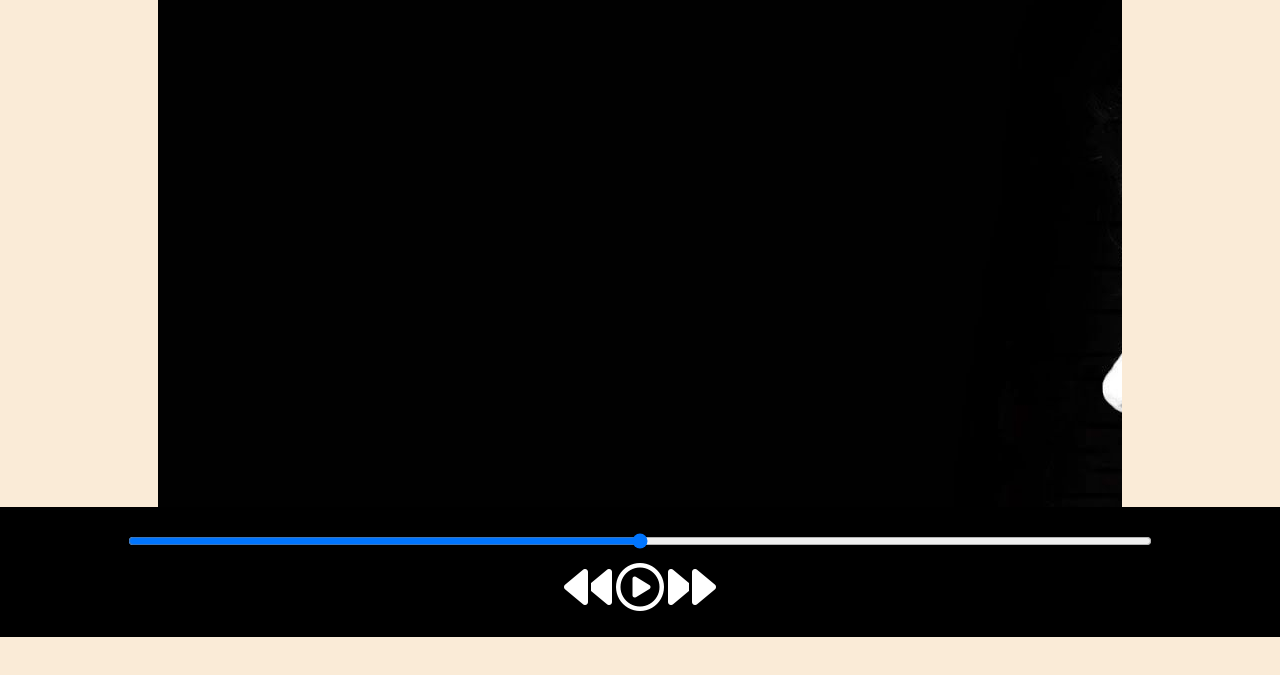
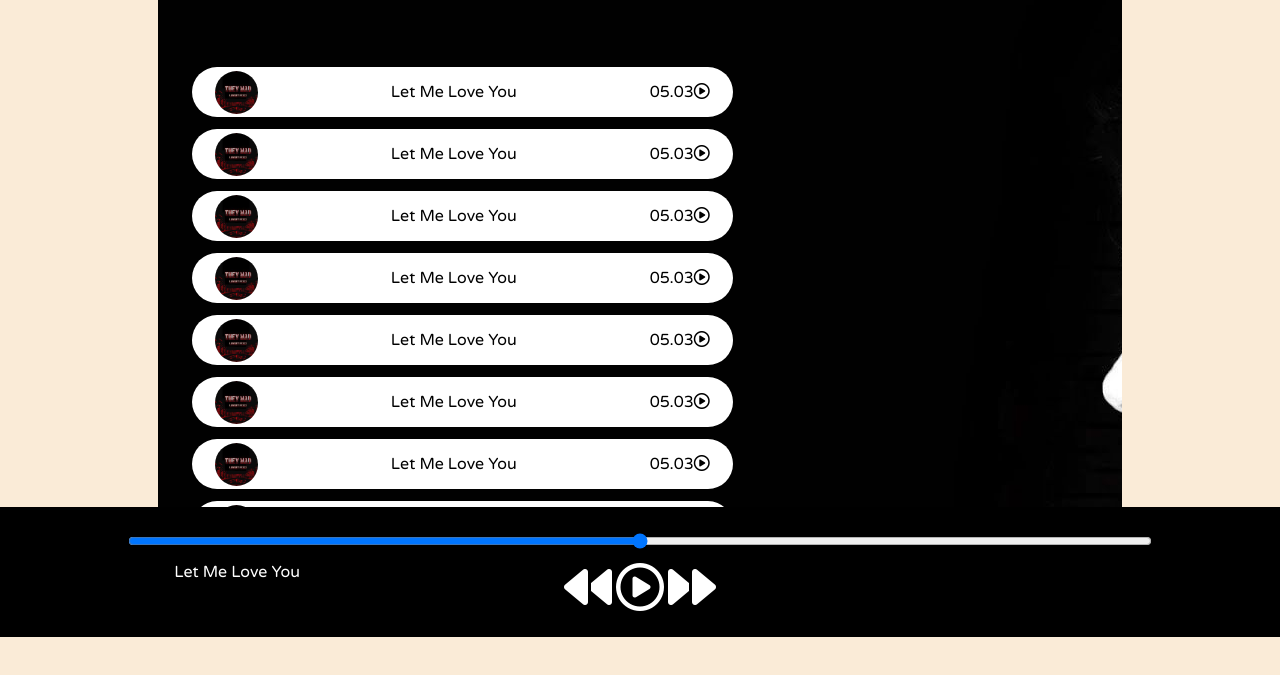
Before and after one commit to Ashiq121914/Spotify-clone, a plain HTML site: page index.html in a window 1280 px wide. Shown: the part 163-838 px from the top of the page. Drawn offline with Linux system fonts and the light colour scheme.

Commit message:
song list

```diff
--- a/index.html
+++ b/index.html
@@ -21,6 +21,80 @@
     <div class="container">
       <div class="songList">
         <h1>Best of NCS - NO Copyright sounds</h1>
+        <div class="songItemContainer">
+          <div class="songItem">
+            <img src="covers/3.jpg" alt="1" />
+            <span>Let Me Love You</span>
+            <span class="songListPlay">
+              <span class="timeStamp"
+                >05.03<i class="fa-regular fa-circle-play"> </i
+              ></span>
+            </span>
+          </div>
+          <div class="songItem">
+            <img src="covers/3.jpg" alt="1" />
+            <span>Let Me Love You</span>
+            <span class="songListPlay">
+              <span class="timeStamp"
+                >05.03<i class="fa-regular fa-circle-play"> </i
+              ></span>
+            </span>
+          </div>
+          <div class="songItem">
+            <img src="covers/3.jpg" alt="1" />
+            <span>Let Me Love You</span>
+            <span class="songListPlay">
+              <span class="timeStamp"
+                >05.03<i class="fa-regular fa-circle-play"> </i
+              ></span>
+            </span>
+          </div>
+          <div class="songItem">
+            <img src="covers/3.jpg" alt="1" />
+            <span>Let Me Love You</span>
+            <span class="songListPlay">
+              <span class="timeStamp"
+                >05.03<i class="fa-regular fa-circle-play"> </i
+              ></span>
+            </span>
+          </div>
+          <div class="songItem">
+            <img src="covers/3.jpg" alt="1" />
+            <span>Let Me Love You</span>
+            <span class="songListPlay">
+              <span class="timeStamp"
+                >05.03<i class="fa-regular fa-circle-play"> </i
+              ></span>
+            </span>
+          </div>
+          <div class="songItem">
+            <img src="covers/3.jpg" alt="1" />
+            <span>Let Me Love You</span>
+            <span class="songListPlay">
+              <span class="timeStamp"
+                >05.03<i class="fa-regular fa-circle-play"> </i
+              ></span>
+            </span>
+          </div>
+          <div class="songItem">
+            <img src="covers/3.jpg" alt="1" />
+            <span>Let Me Love You</span>
+            <span class="songListPlay">
+              <span class="timeStamp"
+                >05.03<i class="fa-regular fa-circle-play"> </i
+              ></span>
+            </span>
+          </div>
+          <div class="songItem">
+            <img src="covers/3.jpg" alt="1" />
+            <span>Let Me Love You</span>
+            <span class="songListPlay">
+              <span class="timeStamp"
+                >05.03<i class="fa-regular fa-circle-play"> </i
+              ></span>
+            </span>
+          </div>
+        </div>
       </div>
       <div class="songBanner"></div>
     </div>
@@ -34,6 +108,10 @@
         <i class="fa-regular fa-3x fa-circle-play"></i>
         <i class="fa-solid fa-3x fa-forward"></i>
       </div>
+      <div class="songInfo">
+        <img src="playing.gif" width="42px" alt="" />
+        Let Me Love You
+      </div>
     </div>
 
     <!-- font awesome kit -->
--- a/script.js
+++ b/script.js
@@ -0,0 +1 @@
+console.log("welcome to spotify");
--- a/style.css
+++ b/style.css
@@ -62,4 +62,41 @@ nav ul li {
 
 #myPrograssBar {
   width: 80vw;
+  cursor: pointer;
 }
+.songItemContainer {
+  margin-top: 70px;
+}
+
+.songItem {
+  height: 50px;
+  display: flex;
+  background-color: white;
+
+  color: black;
+  margin: 12px 0;
+  justify-content: space-between;
+  align-items: center;
+  border-radius: 34px;
+}
+.songItem img {
+  width: 43px;
+  margin: 0 23px;
+  border-radius: 34px;
+}
+.timeStamp {
+  margin: 0 23px;
+}
+.timeStamp i {
+  cursor: pointer;
+}
+
+.songInfo {
+  position: absolute;
+  left: 10vw;
+  font-family: "Varela Round", sans-serif;
+}
+.songInfo img {
+  opacity: 0;
+  transition: opacity 1s ease-in;
+}
```
